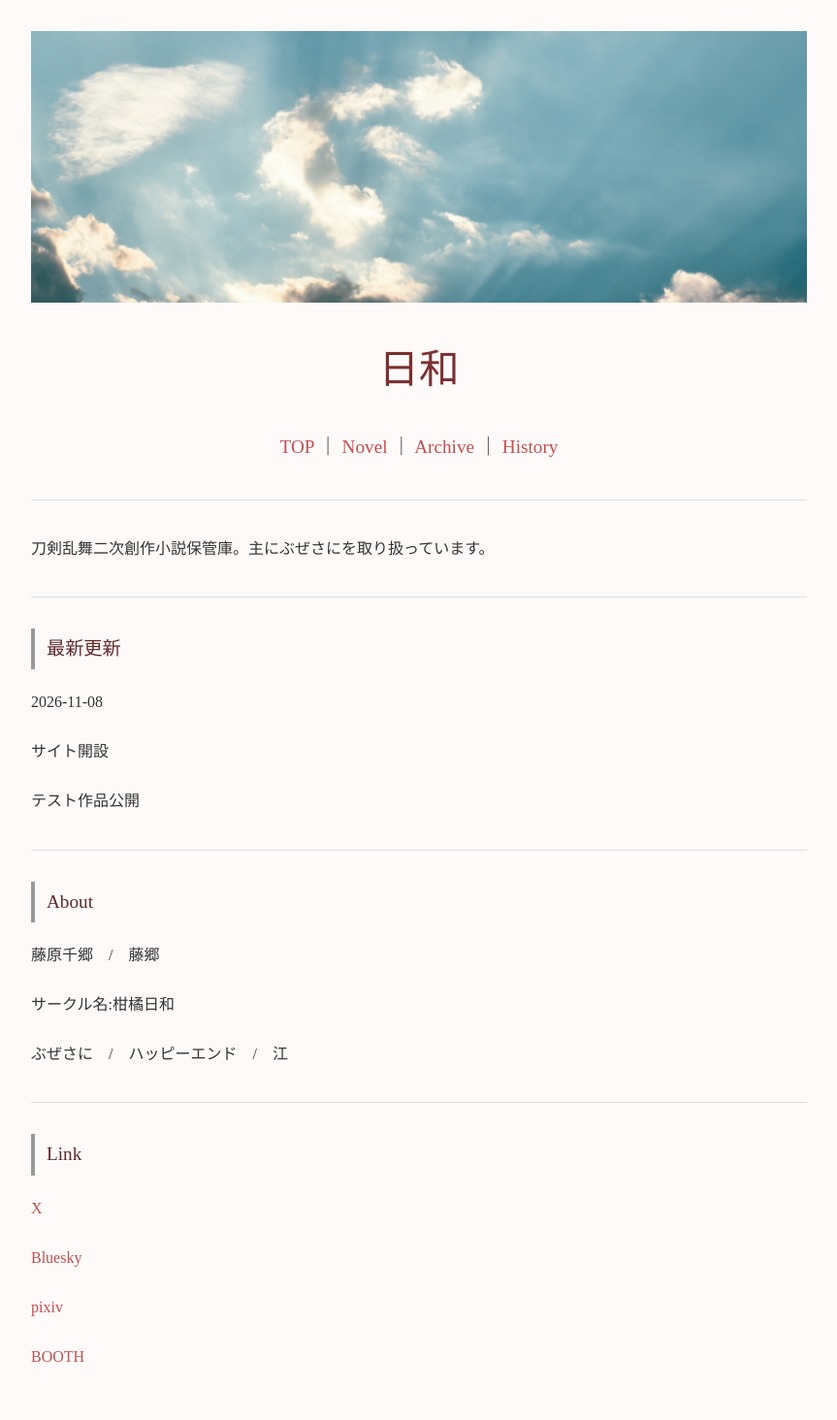
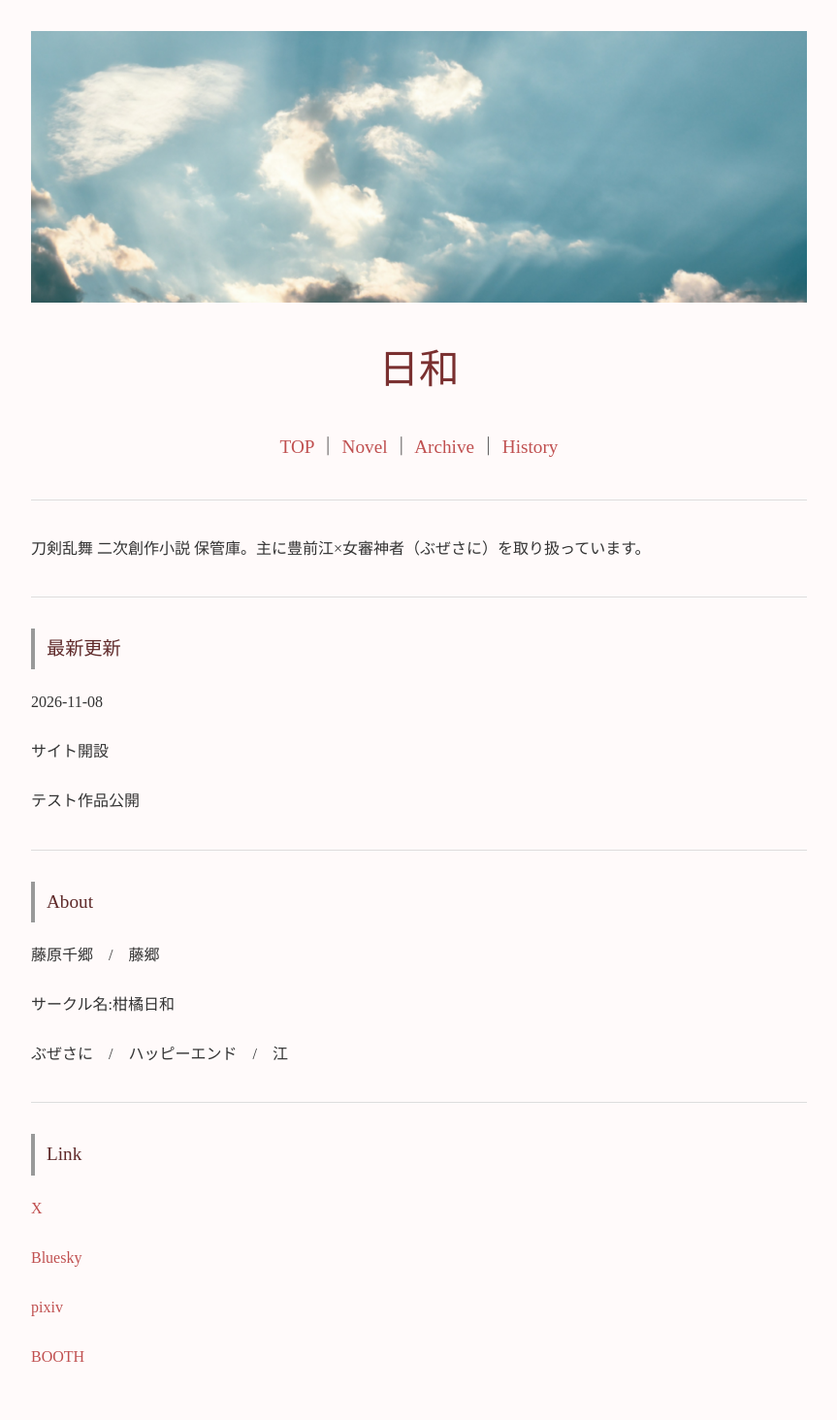
Before and after one commit to fjst160/lemon160, a Jekyll site: the page built from index.md, in a window 1280 px wide. Shown: the whole page at 97% size, without its empty margins (208-1071 px from the left). Built offline with Jekyll 4.4.1, drawn with Linux system fonts in a browser that asks for light colours.

Commit message:
Update index.md

```diff
--- a/index.md
+++ b/index.md
@@ -4,7 +4,7 @@ layout: default
 title: 日和
 ---
 
-刀剣乱舞二次創作小説保管庫。主にぶぜさにを取り扱っています。
+刀剣乱舞 二次創作小説 保管庫。主に豊前江×女審神者（ぶぜさに）を取り扱っています。
 
 ---
 
```
